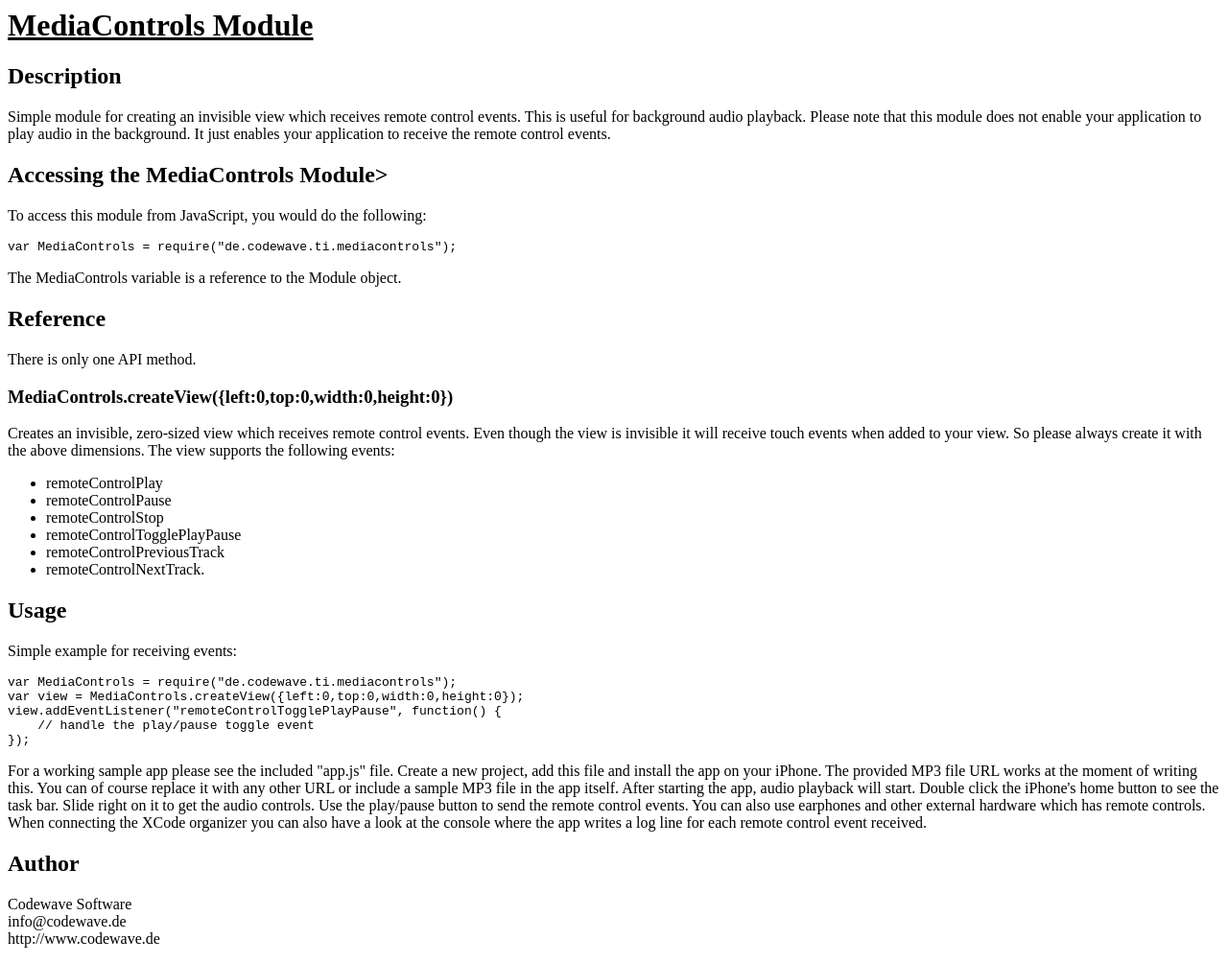
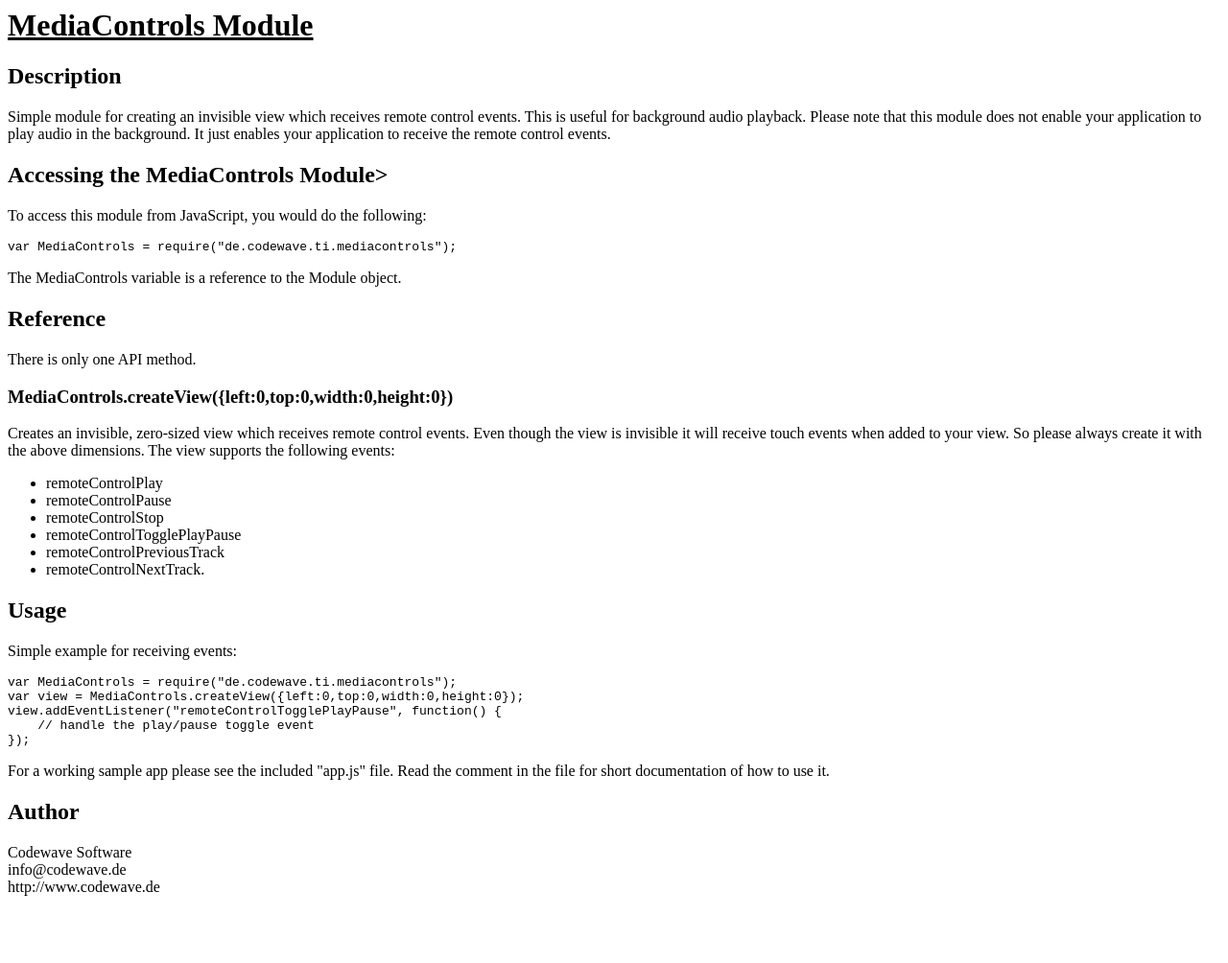
Before and after one commit to csemrm/titanium-mediacontrols, a plain HTML site: page documentation/index.html in a window 1280 px wide. Shown: the whole page at 96% size. After the commit the page ends 950 px from the top, so only its background shows below. Drawn offline with Linux system fonts and the light colour scheme.

Commit message:
docs
git-svn-id: svn://svn.codewave.de/titanium/MediaControls/trunk@8006 6cd82e91-2702-0410-863d-86aa3370aca5

```diff
--- a/documentation/index.html
+++ b/documentation/index.html
@@ -46,16 +46,8 @@ view.addEventListener("remoteControlTogglePlayPause", function() {
     // handle the play/pause toggle event
 });</pre>
 
-<p>For a working sample app please see the included "app.js" file. Create a new
-project, add this file and install the app on your iPhone. The provided MP3 file
-URL works at the moment of writing this. You can of course replace it with any
-other URL or include a sample MP3 file in the app itself. After starting the
-app, audio playback will start. Double click the iPhone's home button to see the task
-bar. Slide right on it to get the audio controls. Use the play/pause button to
-send the remote control events. You can also use earphones and other external
-hardware which has remote controls. When connecting the XCode organizer you can
-also have a look at the console where the app writes a log line for each remote control
-event received.</p>
+<p>For a working sample app please see the included "app.js" file. Read the comment
+in the file for short documentation of how to use it.</p>
 
 <h2>Author</h2>
 
```
Also changed, not shown: documentation/app.js (+13 -0 lines).
